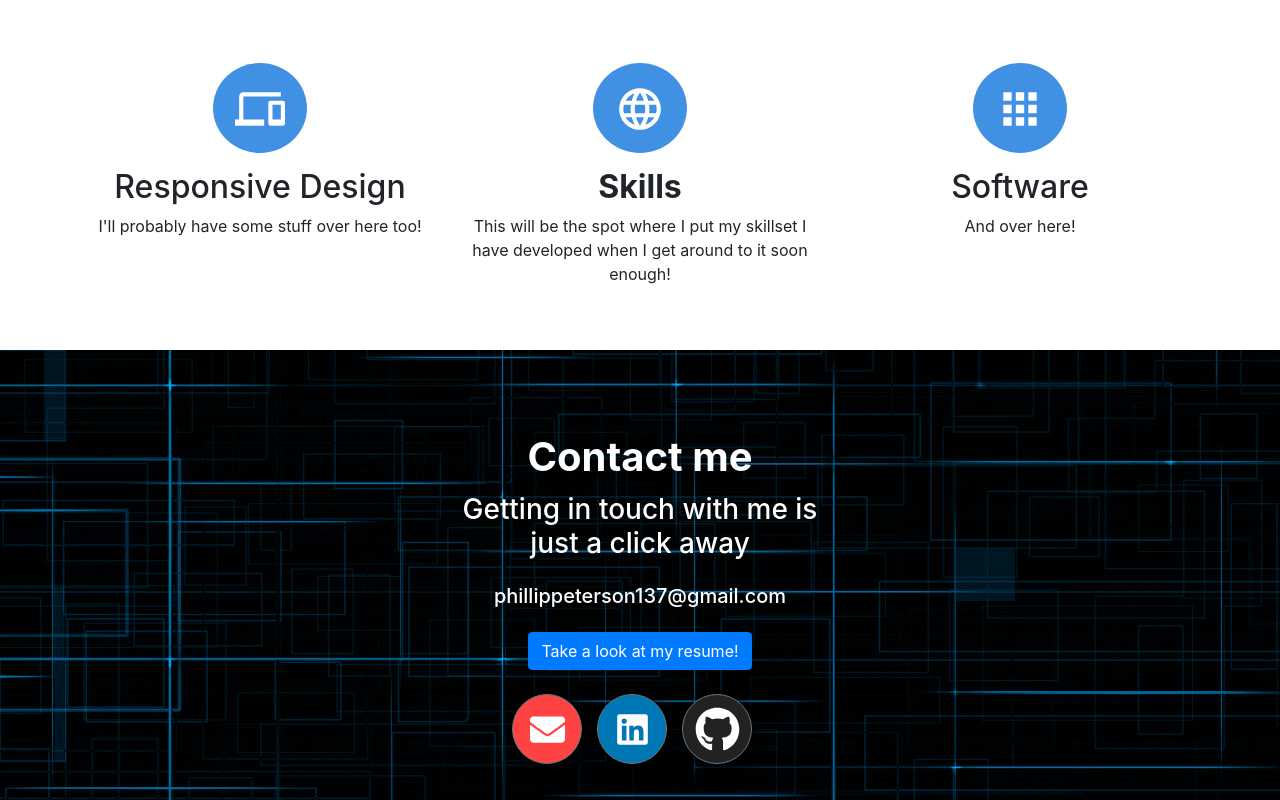
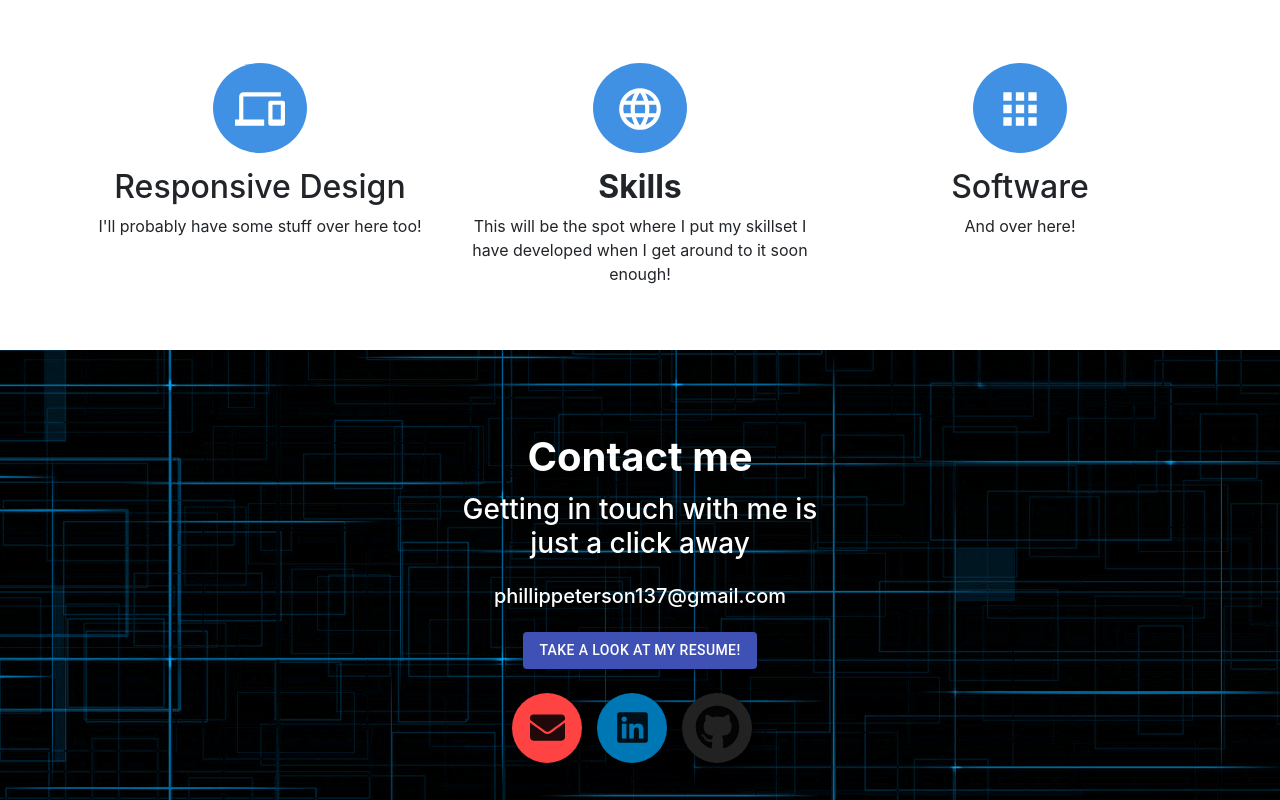
Before and after one commit to PhillipPeterson/phillpeterson.com, a React (Create React App) app: page / in a window 1280 px wide. Shown: the part 914-1714 px from the top of the page. Built offline with nearby package versions, Linux system fonts and the light colour scheme.

Commit message:
Changed footer buttons' type as they fit better with the darker image

```diff
--- a/src/components/Footer.js
+++ b/src/components/Footer.js
@@ -1,6 +1,7 @@
 import React from 'react';
 import { FaLinkedin, FaGithub, FaEnvelope } from 'react-icons/fa';
-import { Container, Button, Row, Col } from 'reactstrap';
+import { Container, Row, Col } from 'reactstrap';
+import Button from '@material-ui/core/Button';
 
 const style = {
 
@@ -64,7 +65,7 @@ class Footer extends React.Component {
                             <h1 className="pb-1"><b>Contact me</b></h1>
                             <h3>Getting in touch with me is just a click away</h3>
                             <p className="pt-3 pb-3 h5">phillippeterson137@gmail.com</p>
-                            <Button color="primary" href={require('../resources/Resume.pdf')}>Take a look at my resume!</Button>
+                            <Button color="primary" variant="contained" href={require('../resources/Resume.pdf')}>Take a look at my resume!</Button>
                         </Container>
 
                         <Container className="center pt-3">
```
